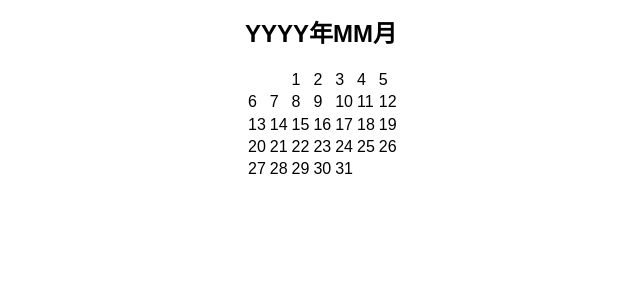
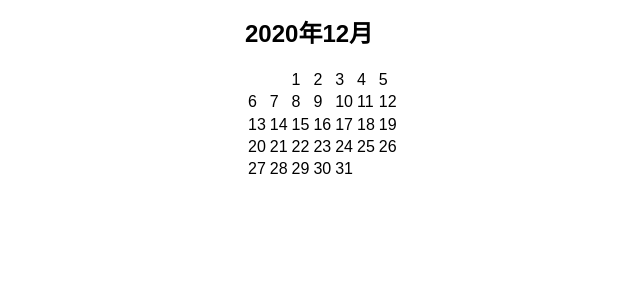
Before and after one commit to nakamura0907/calendar_PHP, a PHP site: page / in a window 1280 px wide. Shown: the part 88-388 px from the top of the page, without its empty margins (85-725 px from the left). Run offline with PHP 8.4, Linux system fonts and the light colour scheme.

Commit message:
日数表示

```diff
--- a/public/index.php
+++ b/public/index.php
@@ -3,6 +3,9 @@
   $month=1;
   $lDay=date('d',strtotime('last day of this month'));
   $fDate=date('w',strtotime('first day of this month'));
+
+  $nowMonth=date('Y');
+  $nowDay=date('m');
 
 ?>
 <!DOCTYPE html>
@@ -29,7 +32,7 @@
 
 
   <main class="main">
-    <h2 class="main__title">YYYY年MM月</h2>
+    <h2 class="main__title"><?php echo $nowMonth; ?>年<?php echo $nowDay; ?>月</h2>
     <table class="table">
       <tr>
         <?php
```
